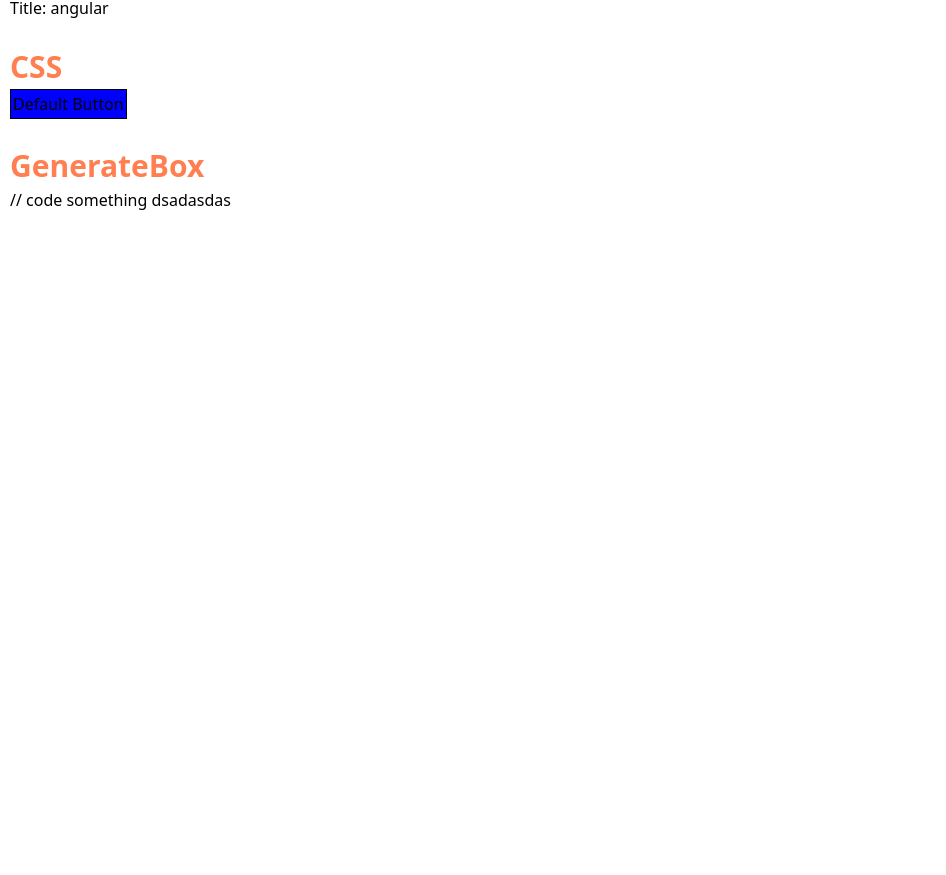
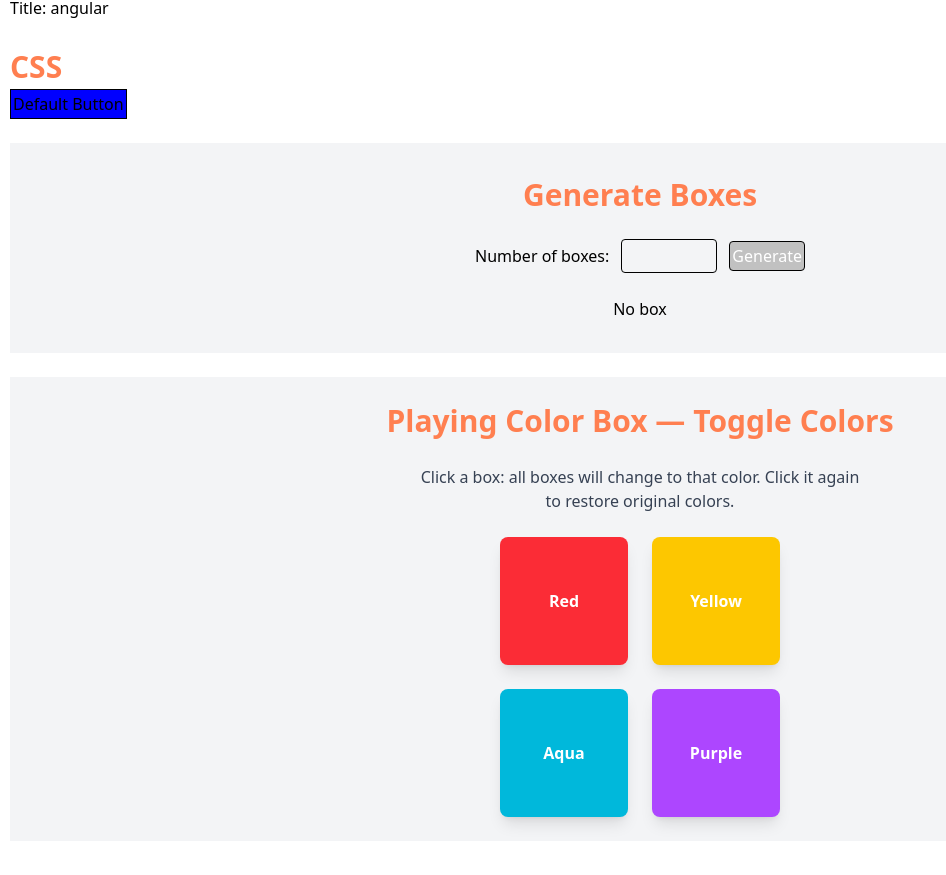
Before and after one commit to lienkt/react_course, a React (Vite) app: page / in a window 1280 px wide. Shown: the part 833-1708 px from the top of the page, without its empty margins (0-946 px from the left). Before the commit the page ends 1199 px from the top, so only its background shows below. Built offline with nearby package versions, Linux system fonts and the light colour scheme.

Commit message:
add sample apss

```diff
--- a/src/App.tsx
+++ b/src/App.tsx
@@ -6,6 +6,7 @@
 import State from "./pages/fundamental/State"
 import CSS from "./pages/fundamental/CSS"
 import GenerateBox from "./sampleApp/lien/GenerateBox"
+import ColorBox from "./sampleApp/lien/ColorBox"
 
 function App() {
 
@@ -37,6 +38,8 @@
 
 
       <br />
+      <ColorBox />
+      <br />
       <br />
       <br />
       <br />
--- a/src/sampleApp/lien/GenerateBox.tsx
+++ b/src/sampleApp/lien/GenerateBox.tsx
@@ -1,13 +1,107 @@
-import React from 'react'
+import React from "react";
 
+interface Box {
+  id: number;
+  color: string;
+}
 function GenerateBox() {
+  const [count, setCount] = React.useState<string>("");
+  const [boxes, setBoxes] = React.useState<Box[]>([]);
+
+  const getRandomColor = () => {
+    const letters = "0123456789ABCDEF";
+    let color = "#";
+    for (let i = 0; i < 6; i++) {
+      color += letters[Math.floor(Math.random() * 16)];
+    }
+    return color;
+  };
+
+  const handleSubmit = (e: React.FormEvent<HTMLFormElement>) => {
+    e.preventDefault();
+    const value = parseInt(count, 10);
+
+    if (!value || value === 0) {
+      setBoxes([]);
+      return;
+    }
+
+    if (value > 128) {
+      alert("Value must be between 1 and 128");
+      return;
+    }
+
+    const newBoxes = Array.from({ length: value }, (_, i) => ({
+      id: i + 1,
+      color: "#FAEBD7",
+    }));
+
+    // const newBoxes: Box[] = Array.from({ length: value }, (_, i): Box => ({
+    //   id: i + 1,
+    //   color: "#FAEBD7",
+    // }));
+
+    setBoxes(newBoxes);
+  };
+
+  const handleBoxClick = (id: number) => {
+    setBoxes((prev) =>
+      prev.map((box) =>
+        box.id === id ? { ...box, color: getRandomColor() } : box
+      )
+    );
+  };
+
   return (
-    <div>
-      <h1>GenerateBox</h1>
+    <div className="bg-gray-100 flex flex-col items-center p-8">
+      <main className="w-full max-w-3xl">
+        <h1 className="text-2xl font-bold text-center mb-6">Generate Boxes</h1>
 
-      // code something dsadasdas
+        {/* Form */}
+        <form
+          onSubmit={handleSubmit}
+          className="flex items-center justify-center gap-3 mb-6"
+        >
+          <label htmlFor="boxCount" className="font-medium">
+            Number of boxes:
+          </label>
+          <input
+            id="boxCount"
+            type="number"
+            min="0"
+            max="128"
+            value={count}
+            onChange={(e) => setCount(e.target.value)}
+            className="border rounded px-2 py-1 w-24"
+          />
+          <button
+            type="submit"
+            className="bg-blue-500 text-white px-4 py-2 rounded hover:bg-blue-600"
+          >
+            Generate
+          </button>
+        </form>
+
+        {/* Result */}
+        <section className="flex flex-wrap gap-4 justify-center">
+          {boxes.length === 0 ? (
+            <p>No box</p>
+          ) : (
+            boxes.map((box) => (
+              <div
+                key={box.id}
+                onClick={() => handleBoxClick(box.id)}
+                className="w-24 h-24 flex items-center justify-center font-semibold cursor-pointer rounded-lg shadow-md transition-colors"
+                style={{ backgroundColor: box.color }}
+              >
+                Box #{box.id}
+              </div>
+            ))
+          )}
+        </section>
+      </main>
     </div>
-  )
+  );
 }
 
-export default GenerateBox
+export default GenerateBox;
```
